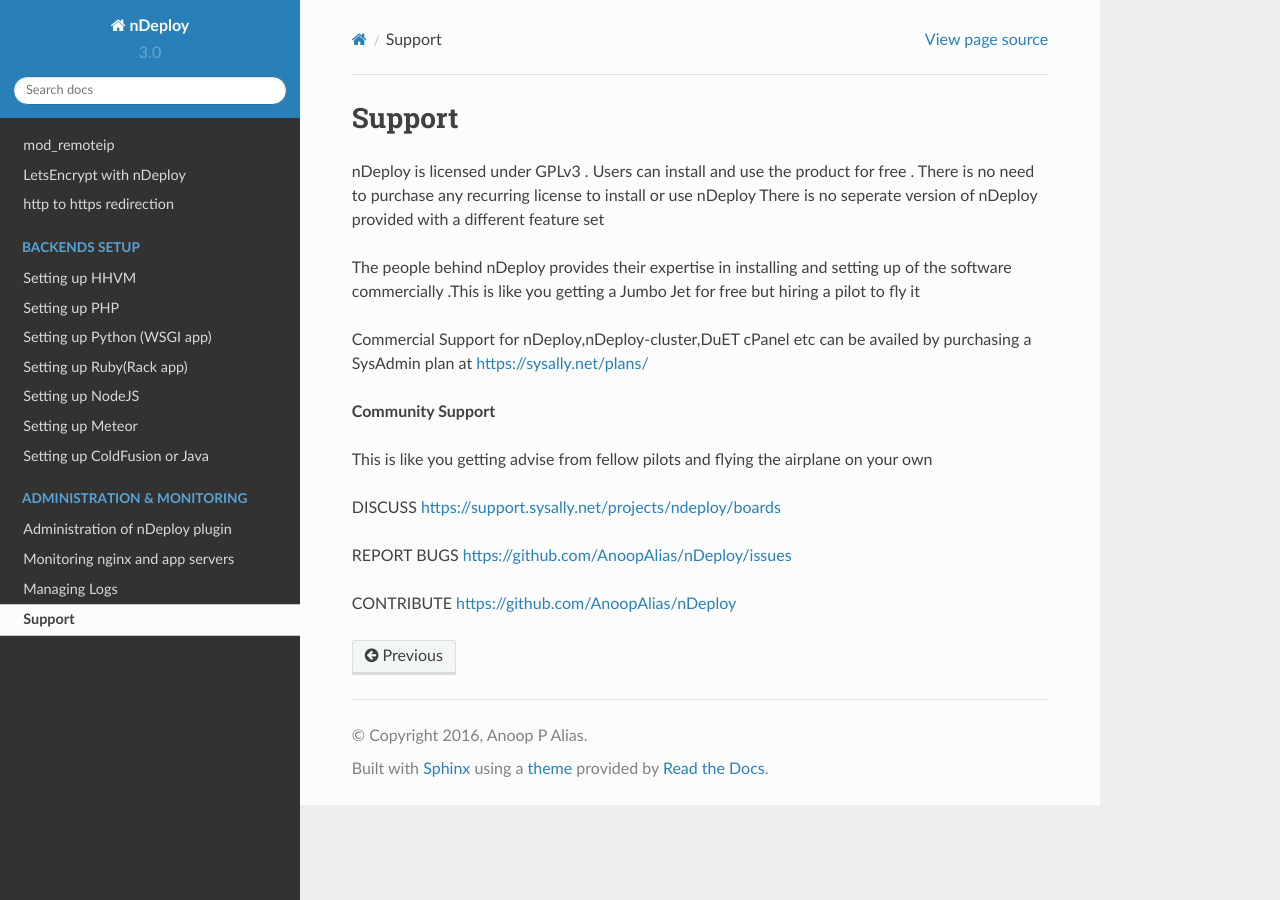
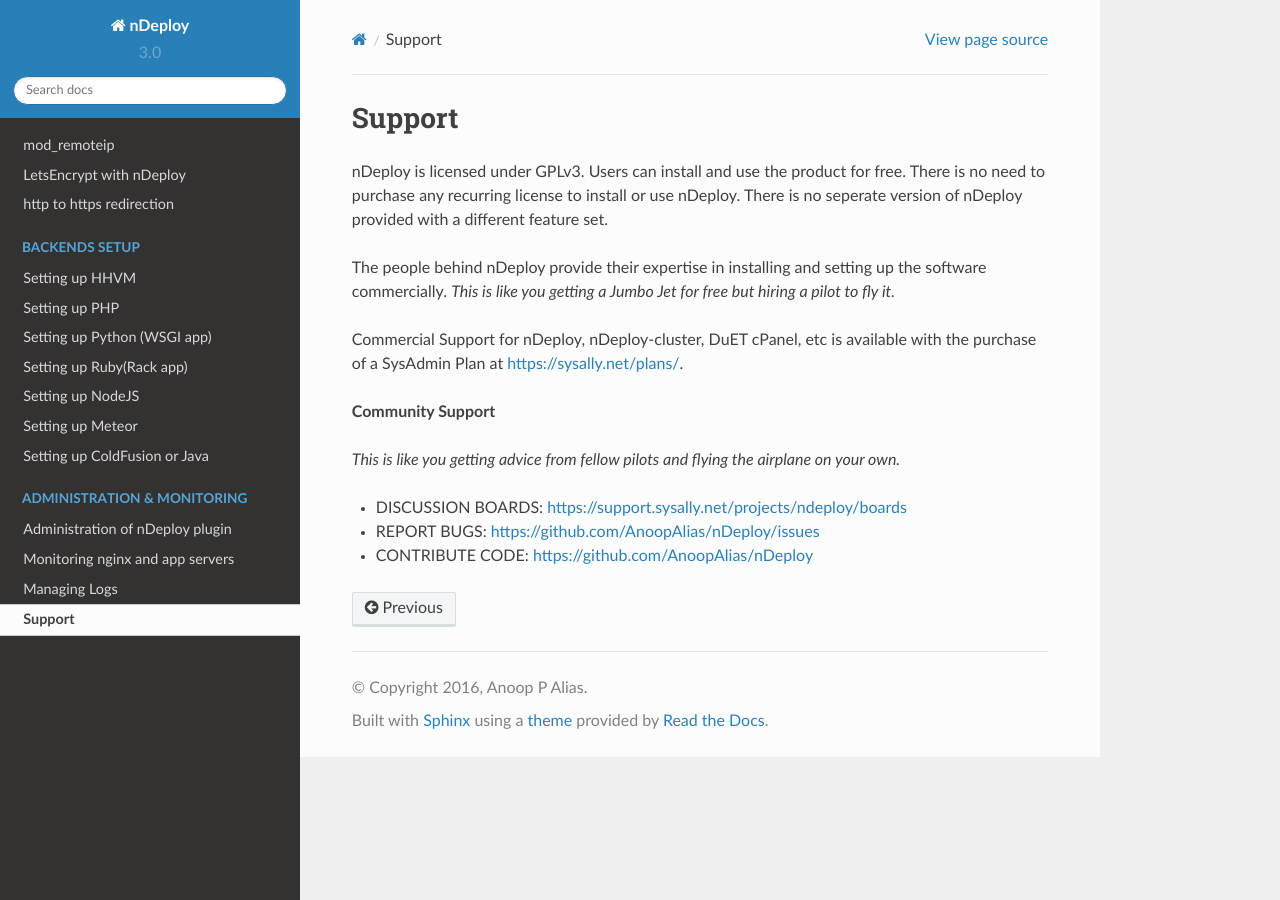
Before and after one commit to AnoopAlias/AUTOM8N, a Sphinx documentation site: the page built from docs/support.rst, in a window 1280 px wide. Built offline with Sphinx 7.4.7 and the Read the Docs theme 2.0.0, drawn with Linux system fonts in a browser that asks for light colours.

Commit message:
rst formatting for style as well as some grammatical cleanup

```diff
--- a/docs/support.rst
+++ b/docs/support.rst
@@ -1,23 +1,21 @@
 Support
 ========
 
-nDeploy is licensed under GPLv3 .
-Users can install and use the product for free .
-There is no need to purchase any recurring license to install or use nDeploy
-There is no seperate version of nDeploy provided with a different feature set
+nDeploy is licensed under GPLv3.
+Users can install and use the product for free.
+There is no need to purchase any recurring license to install or use nDeploy.
+There is no seperate version of nDeploy provided with a different feature set.
 
-The people behind nDeploy provides their expertise in installing and setting up of the software
-commercially .This is like you getting a Jumbo Jet for free but hiring a pilot to fly it
+The people behind nDeploy provide their expertise in installing and setting up the software
+commercially. *This is like you getting a Jumbo Jet for free but hiring a pilot to fly it.*
 
-Commercial Support for nDeploy,nDeploy-cluster,DuET cPanel etc can be availed by purchasing a SysAdmin plan
-at   https://sysally.net/plans/
+Commercial Support for nDeploy, nDeploy-cluster, DuET cPanel, etc is available with the purchase of a SysAdmin Plan
+at `https://sysally.net/plans/ <https://sysally.net/plans/>`_.
 
 **Community Support**
 
-This is like you getting advise from fellow pilots and flying the airplane on your own
+*This is like you getting advice from fellow pilots and flying the airplane on your own.*
 
-DISCUSS https://support.sysally.net/projects/ndeploy/boards
-
-REPORT BUGS https://github.com/AnoopAlias/nDeploy/issues
-
-CONTRIBUTE https://github.com/AnoopAlias/nDeploy
+* DISCUSSION BOARDS: `https://support.sysally.net/projects/ndeploy/boards <https://support.sysally.net/projects/ndeploy/boards>`_
+* REPORT BUGS: `https://github.com/AnoopAlias/nDeploy/issues <https://github.com/AnoopAlias/nDeploy/issues>`_
+* CONTRIBUTE CODE: `https://github.com/AnoopAlias/nDeploy <https://github.com/AnoopAlias/nDeploy>`_
```
